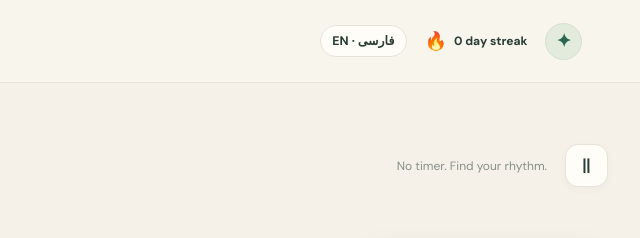
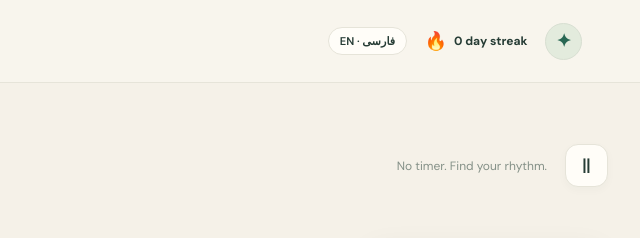
Before and after one commit to soroushkarmin-afk/mosaik, a plain HTML site: page index.html in a window 1280 px wide. Shown: the top 238 px of the page, 640-1280 px from the left. Drawn offline with Linux system fonts and the light colour scheme.

Commit message:
Update styles.css

```diff
--- a/styles.css
+++ b/styles.css
@@ -1632,10 +1632,10 @@ button:disabled {
   background: var(--card, #fffdf8);
   color: var(--ink, #263c35);
   border-radius: 999px;
-  padding: .45rem .7rem;
+  padding: .4rem .65rem;
   font: inherit;
-  font-size: .78rem;
-  font-weight: 700;
+  font-size: .70rem;
+  font-weight: 600;
   cursor: pointer;
   white-space: nowrap;
 }
```
